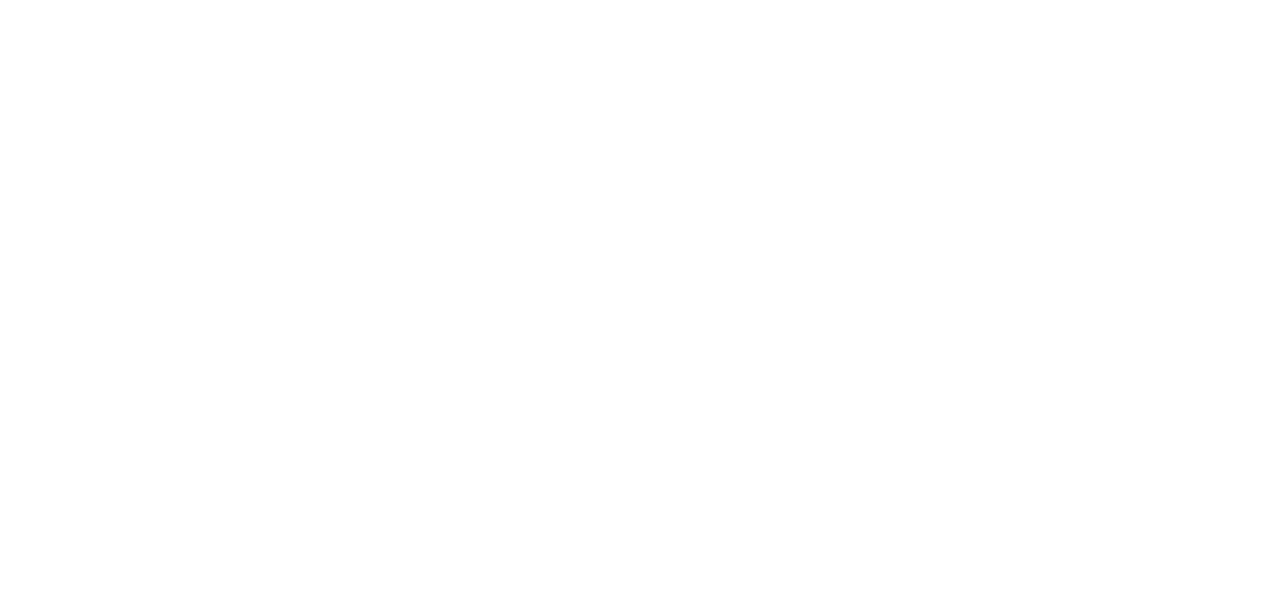
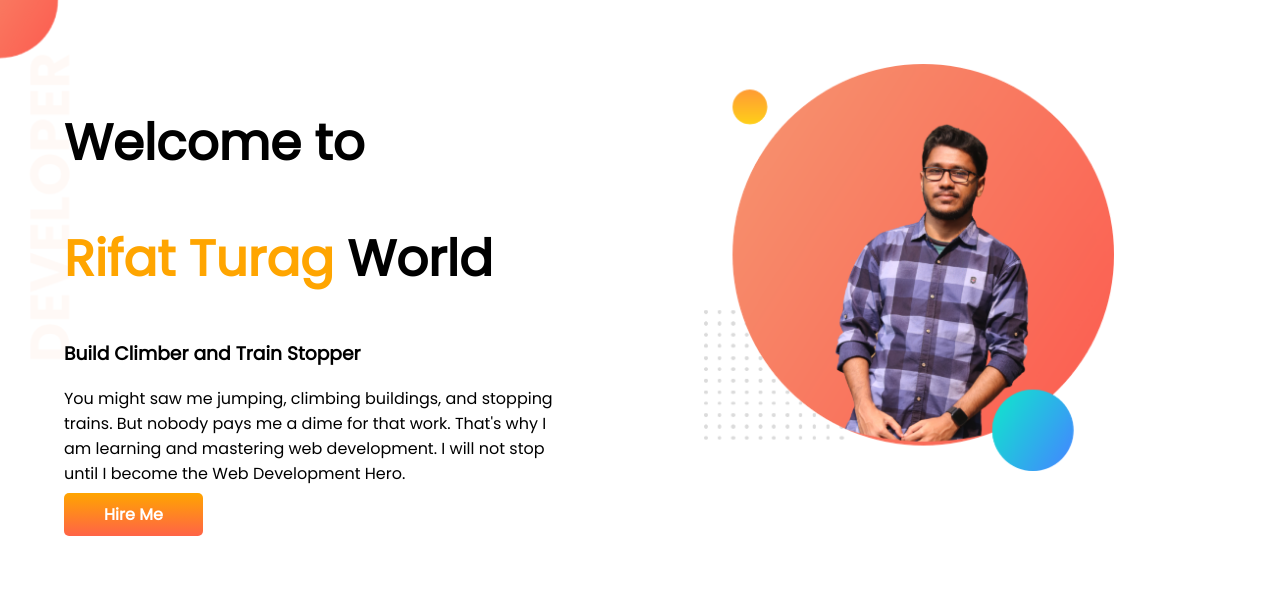
Before and after one commit to RifatTurag/developer-portfolio, a plain HTML site: page index.html in a window 1280 px wide. Drawn offline with Linux system fonts and the light colour scheme.

Commit message:
top banner added

```diff
--- a/index.html
+++ b/index.html
@@ -1,13 +1,35 @@
 <!DOCTYPE html>
 <html lang="en">
+
 <head>
     <meta charset="UTF-8">
     <meta http-equiv="X-UA-Compatible" content="IE=edge">
     <meta name="viewport" content="width=device-width, initial-scale=1.0">
     <title>Turag Portfolio</title>
+    <link rel="preconnect" href="https://fonts.googleapis.com">
+    <link rel="preconnect" href="https://fonts.gstatic.com" crossorigin>
+    <link href="https://fonts.googleapis.com/css2?family=Poppins&display=swap" rel="stylesheet">
     <link rel="stylesheet" href="style.css">
 </head>
+
 <body>
+    <section class="top-banner">
+        <div class="half-width">
+            <h1>Welcome to</h1>
+            <h1><span class="orange-color">Rifat Turag </span> World</h1>
+            <h3>Build Climber and Train Stopper</h3>
+            <p>You might saw me jumping, climbing buildings, and stopping trains. But nobody pays me a dime for that
+                work.
+                That's why I am learning and mastering web development. I will not stop until I become the Web
+                Development
+                Hero.</p>
+            <a class="link-button" target="_blank" href="https://www.linkedin.com/in/rifat-mahmud-turag-b58414161/">Hire
+                Me</a>
+        </div>
+        <div class="half-width">
+            <img src="images/tUrag bg.png" alt="">
+        </div>
+    </section>
+</body>
 
-</body>
 </html>
--- a/style.css
+++ b/style.css
@@ -0,0 +1,32 @@
+body{
+    font-family: 'Poppins', sans-serif;
+    margin: 0;
+}
+h1{
+    font-size: 50px;
+}
+.orange-color{
+    color: orange;
+}
+section{
+    display:flex;
+}
+.half-width{
+    width: 50%;
+    padding: 5%;
+}
+.half-width img{
+    width: 80%;
+}
+.link-button{
+    text-decoration: none;
+    background-image: linear-gradient(orange,tomato);
+    padding: 10px 40px;
+    color: white;
+    font-weight: 700;
+    border-radius: 5px;
+}
+.top-banner{
+    background-image: url(images/top-banner.png);
+    background-repeat: no-repeat;
+}
```
Also changed, not shown: images/dream-bg.png (added), images/exp-bg.png (added), images/jhankar.png (added), images/jhankar2.png (added), images/my-bg.png (added), images/my-bg2.png (added), images/tUrag bg.png (added), images/top-banner.png (added), 3 other files.
